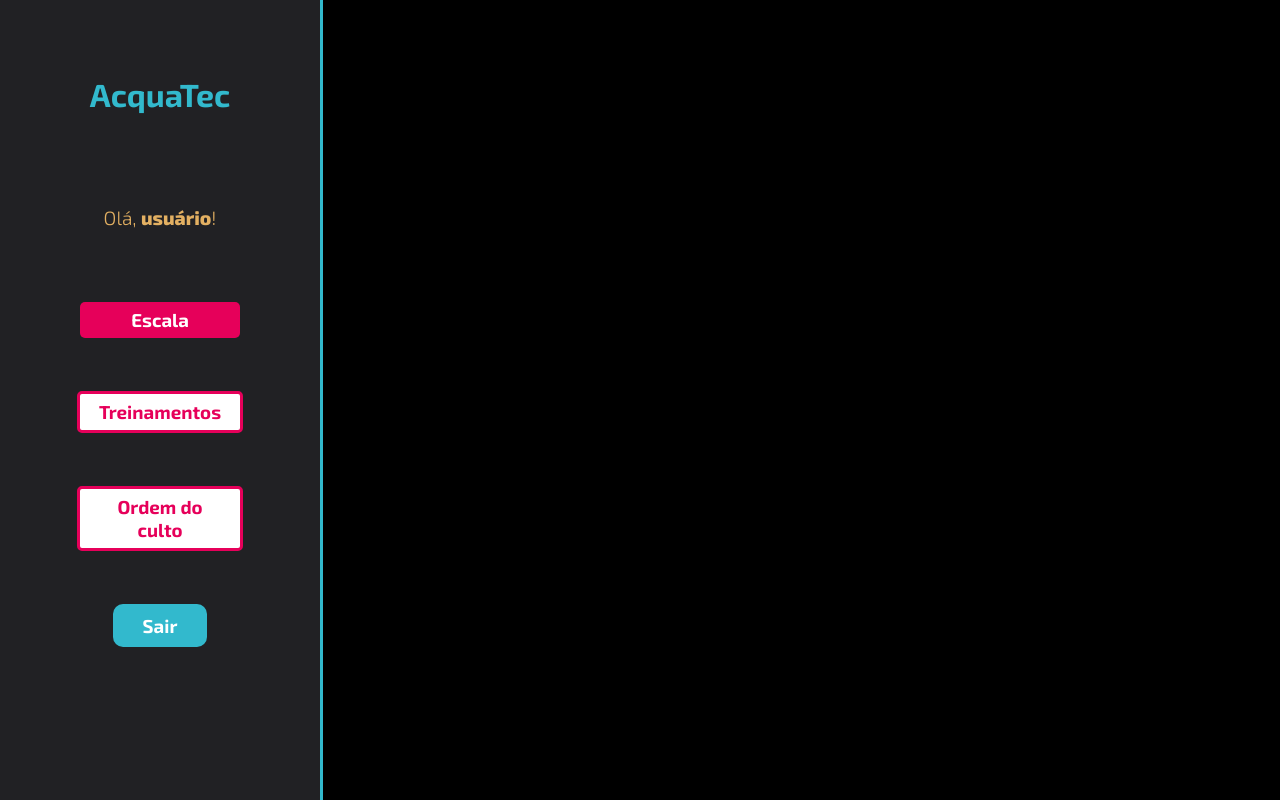
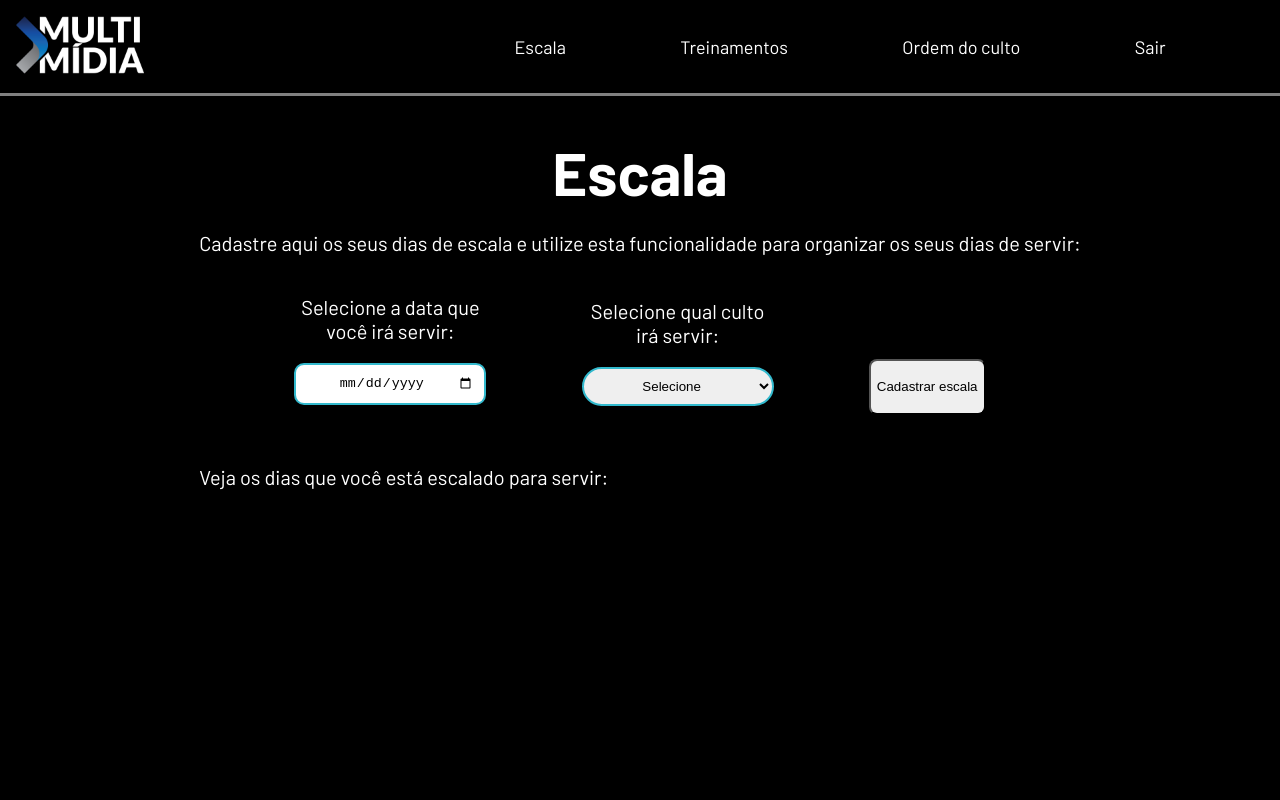
Before and after one commit to leonardotome/Multimidia, a website: page public/dashboard/escala.html in a window 1280 px wide. Drawn offline with Linux system fonts and the light colour scheme; no server answers.

Commit message:
HTML E CSS da tela de escala finalizado

```diff
--- /dev/null
+++ b/public/css/escala.css
@@ -0,0 +1,97 @@
+.body {
+    margin: 0;
+    padding: 0;
+    background-color: black;
+    overflow-x: hidden;
+    width: 100vw;
+    height: 100vh;
+}
+
+.logo {
+    width: 160px;
+}
+
+.header {
+    width: 100%;
+    background-color: black;
+    border-bottom: 3px solid gray;
+}
+
+.header .container {
+    justify-content: space-between;
+}
+
+.header a {
+    text-decoration: none;
+    color: white;
+}
+
+.navbar {
+    width: 110vh;
+    display: flex;
+    align-items: center;
+    justify-content: space-evenly;
+    list-style: none;
+    font-size: 18px;
+}
+
+.banner_escala {
+    color: #fff;
+    font-size: 30px;
+    display: flex;
+    align-items: center;
+    justify-content: center;
+    flex-direction: column;
+    width: 100vw;
+}
+
+.container_escala {
+    display: flex;
+    flex-direction: column;
+    align-items: center;
+}
+
+.container_escala h1 {
+    margin-bottom: 3px;
+}
+
+.container_escala p {
+    font-size: 20px;
+}
+
+.cadastrar_escala {
+    display: flex;
+    flex-direction: row;
+    align-items: flex-end;
+    justify-content: space-evenly;
+    width: 100%;
+}
+
+.escala {
+    display: flex;
+    flex-direction: column;
+    width: 15vw;
+}
+
+.escala p {
+    display: flex;
+    text-align: center;
+}
+
+.cadastrar_escala button {
+    height: 7vh;
+    border-radius: 8px;
+}
+
+.exibir_escala{
+    margin-top: 30px;
+    width: 100%;
+    display: flex;
+    flex-direction: column;
+    justify-content: flex-start;
+}
+
+.escala_completa{
+    display: flex;
+    flex-direction: column;
+}
--- a/public/dashboard/escala.html
+++ b/public/dashboard/escala.html
@@ -6,10 +6,10 @@
     <meta charset="UTF-8">
     <meta http-equiv="X-UA-Compatible" content="IE=edge">
     <meta name="viewport" content="width=device-width, initial-scale=1.0">
-    <title>AcquaTec | Tempo Real</title>
+    <title>Multimídia | Escala</title>
 
     <link rel="stylesheet" href="../css/style.css">
-    <link rel="stylesheet" href="dashboards.css">
+    <link rel="stylesheet" href="../css/escala.css">
 
     <script src="../js/funcoes.js"></script>
     <link rel="preconnect" href="https://fonts.gstatic.com">
@@ -18,203 +18,128 @@
         rel="stylesheet">
 </head>
 
-<body onload="atualizacaoPeriodica()">
+<body>
 
-    <div class="janela">
+    <div class="header">
+        <div class="container">
+            <a href="index.html"><img class="logo" src="../assets/Midia/MultiMidia_Logo_org_W.png"></a>
+            <ul class="navbar">
+                <li>
+                    <a href="escala.html">Escala</a>
+                </li>
+                <li>
+                    <a href="treinamentos.html">Treinamentos</a>
+                </li>
+                <li>
+                    <a href="ordem.html">Ordem do culto</a>
+                </li>
+                <li>
+                    <a href="../index.html">Sair</a>
+                </li>
+            </ul>
+        </div>
+    </div>
 
-
-        <div class="header-left dash-header">
-
-            <h1>AcquaTec</h1>
-
-            <div class="hello">
-                <h3>Olá, <span id="b_usuario">usuário</span>!</h3>
+    <div class="banner_escala">
+        <div class="container_escala">
+            <h1>Escala</h1>
+            <p>
+                Cadastre aqui os seus dias de escala e utilize esta funcionalidade para organizar os seus dias de
+                servir:
+            </p>
+            <div class="cadastrar_escala">
+                <div class="escala">
+                    <p>Selecione a data que você irá servir:</p>
+                    <input id="ipt_data" type="date">
+                </div>
+                <div class="escala">
+                    <p>Selecione qual culto irá servir:</p>
+                    <select id="select_culto">
+                        <option value="0">Selecione</option>
+                        <option value="quarta">Quarta-Feira</option>
+                        <option value="sexta">Sexta-Feira</option>
+                        <option value="domingo_manha">Domingo - Manhã</option>
+                        <option value="domingo_noite">Domingo - Noite</option>
+                    </select>
+                </div>
+                <button onclick="cadastrar()">
+                    Cadastrar escala
+                </button>
             </div>
-
-            <div class="btn-nav">
-                <h3>Escala</h3>
+            <div class="exibir_escala">
+                <p>
+                    Veja os dias que você está escalado para servir:
+                </p>
+                <div class="escala_completa"></div>
             </div>
-
-            <div class="btn-nav-white">
-                <a href="./treinamentos.html">
-                    <h3>Treinamentos</h3>
-                </a>
-            </div>
-
-            <div class="btn-nav-white">
-                <a href="./mural.html">
-                    <h3>Ordem do culto</h3>
-                </a>
-            </div>
-
-            <div class="btn-logout" onclick="limparSessao()">
-                <h3>Sair</h3>
-            </div>
-
-        </div>
-
-        <div class="dash">
-            <div class="regua">
-                <div class="item-regua perigo-frio">
-                    <h4>Perigo</h4>
-                    <h2>0°C</h2>
-                </div>
-                <div class="item-regua alerta-frio">
-                    <h4>Alerta</h4>
-                    <h2>0°C</h2>
-                </div>
-                <div class="item-regua ideal">
-                    <h4>Ideal</h4>
-                    <h2>0°C</h2>
-                </div>
-                <div class="item-regua alerta-quente">
-                    <h4>Alerta</h4>
-                    <h2>0°C</h2>
-                </div>
-                <div class="item-regua perigo-quente">
-                    <h4>Perigo</h4>
-                    <h2>0°C</h2>
-                </div>
-            </div>
-
-            <div class="cards">
-                <div class="card">
-                    <h1>Aquário 1</h1>
-                    <div class="temperatura">
-                        <p id="temp_aquario_1">-°C</p>
-                    </div>
-                    <div class="cor-alerta" id="card_1"></div>
-                </div>
-                <div class="card">
-                    <h1>Aquário 1</h1>
-                    <div class="temperatura">
-                        <p id="temp_aquario_2">-°C</p>
-                    </div>
-                    <div class="cor-alerta" id="card_2"></div>
-
-                </div>
-                <div class="card">
-                    <h1>Aquário 1</h1>
-                    <div class="temperatura">
-                        <p id="temp_aquario_3">-°C</p>
-                    </div>
-                    <div class="cor-alerta ideal" id="card_3"></div>
-                </div>
-                <div class="card">
-                    <h1>Aquário 1</h1>
-                    <div class="temperatura">
-                        <p id="temp_aquario_4">-°C</p>
-                    </div>
-                    <div class="cor-alerta" id="card_4"></div>
-                </div>
-
-            </div>
-
         </div>
     </div>
 
 
 </body>
 
+
+</html>
 <script>
+    // function cadastrar(){
 
-    function atualizacaoPeriodica() {
-        obterdados(1);
-        obterdados(2);
-        obterdados(3);
-        obterdados(4);
+    //     var data_escalaVar = ipt_data.value;
+    //     var cultoVar = select_culto.value;
 
-        function sendData() {
-			var http = new XMLHttpRequest();
-			http.open('POST', 'http://localhost:3000/api/sendData', false);
-			http.send(null);
-		}
 
-        setInterval(() => {
-			sendData();
-		}, 2000);
-        setTimeout(atualizacaoPeriodica, 5000);
-    }
+    //     if (data_escalaVar == "" || cultoVar == 0)  {
+    //         cardErro.style.display = "block"
+    //         mensagem_erro.innerHTML = "(Mensagem de erro para todos os campos em branco)";
 
-    function obterdados(idAquario) {
-        fetch(`/medidas/tempo-real/${idAquario}`)
-            .then(resposta => {
+    //         finalizarAguardar();
+    //         return false;
+    //     }
+    //     else {
+    //         setInterval(sumirMensagem, 5000)
+    //     }
 
-                if (resposta.ok) {
-                    resposta.json().then(resposta => {
+    //     // Enviando o valor da nova input
+    //     //****** Parametrizar rota
+    //     fetch("/usuarios/cadastrar", {
+    //         method: "POST",
+    //         headers: {
+    //             "Content-Type": "application/json"
+    //         },
+    //         body: JSON.stringify({
+    //             // crie um atributo que recebe o valor recuperado aqui
+    //             // Agora vá para o arquivo routes/usuario.js
+    //             data_escalaServer: data_escalaVar,
+    //             cultoServer: cultoVar
+    //         })
+    //     }).then(function (resposta) {
 
-                        console.log(`Dados recebidos: ${JSON.stringify(resposta)}`);
+    //         console.log("resposta: ", resposta);
 
-                        var dados = {
-                            temperatura: resposta[0].temperatura,
-                        }
+    //         if (resposta.ok) {
+    //             cardErro.style.display = "block";
 
-                        alertar(resposta[0].temperatura, idAquario);
-                    });
-                } else {
+    //             mensagem_erro.innerHTML = "Cadastro realizado com sucesso! Redirecionando para tela de Login...";
 
-                    console.error('Nenhum dado encontrado ou erro na API');
-                }
-            })
-            .catch(function (error) {
-                console.error(`Erro na obtenção dos dados do aquario p/ gráfico: ${error.message}`);
-            });
+    //             setTimeout(() => {
+    //                 window.location = "login.html";
+    //             }, "2000")
 
-    }
+    //             limparFormulario();
+    //             finalizarAguardar();
+    //         } else {
+    //             throw ("Houve um erro ao tentar realizar o cadastro!");
+    //         }
+    //     }).catch(function (resposta) {
+    //         console.log(`#ERRO: ${resposta}`);
+    //         finalizarAguardar();
+    //     });
 
-    function alertar(temperatura, idAquario) {
-        var limites = {
-            muito_quente: 23,
-            quente: 22,
-            ideal: 20,
-            frio: 10,
-            muito_frio: 5
-        };
+    //     return false;
+    // }
 
-        var classe_temperatura = 'cor-alerta';
+    // function sumirMensagem() {
+    //     cardErro.style.display = "none"
+    // }
 
-        if (temperatura >= limites.muito_quente) {
-            classe_temperatura = 'cor-alerta perigo-quente';
-            console.log("caiu no 1")
-        }
-        else if (temperatura < limites.muito_quente && temperatura >= limites.quente) {
-            classe_temperatura = 'cor-alerta alerta-quente';
-            console.log("caiu no 2")
-        }
-        else if (temperatura < limites.quente && temperatura > limites.frio) {
-            classe_temperatura = 'cor-alerta ideal';
-            console.log("caiu no 3")
-        }
-        else if (temperatura <= limites.frio && temperatura > limites.muito_frio) {
-            classe_temperatura = 'cor-alerta alerta-frio';
-            console.log("caiu no 4")
-        }
-        else if (temperatura < limites.min_temperatura) {
-            classe_temperatura = 'cor-alerta perigo-frio';
-            console.log("caiu no 5")
-        }
-
-        var card;
-
-        if (idAquario == 1) {
-            temp_aquario_1.innerHTML = temperatura + "°C";
-            card = card_1
-        } else if (idAquario == 2) {
-            temp_aquario_2.innerHTML = temperatura + "°C";
-            card = card_2
-        } else if (idAquario == 3) {
-            temp_aquario_3.innerHTML = temperatura + "°C";
-            card = card_3
-        } else if (idAquario == 4) {
-            temp_aquario_4.innerHTML = temperatura + "°C";
-            card = card_4
-        }
-
-        // alterando
-        card.className = classe_temperatura;
-
-    }
 
 </script>
-
-</html>
```
Also changed, not shown: public/dashboard/treinamentos.html (+2 -2 lines), public/dashboard/treinamento.css (renamed from public/dashboard/dashboards.css).
